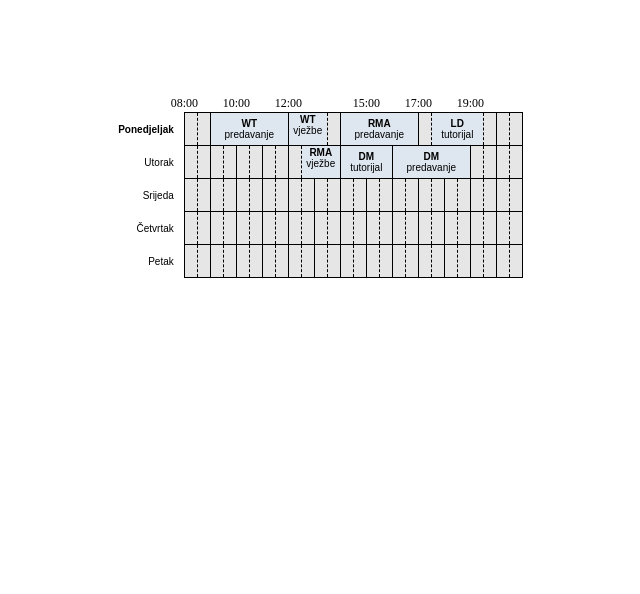
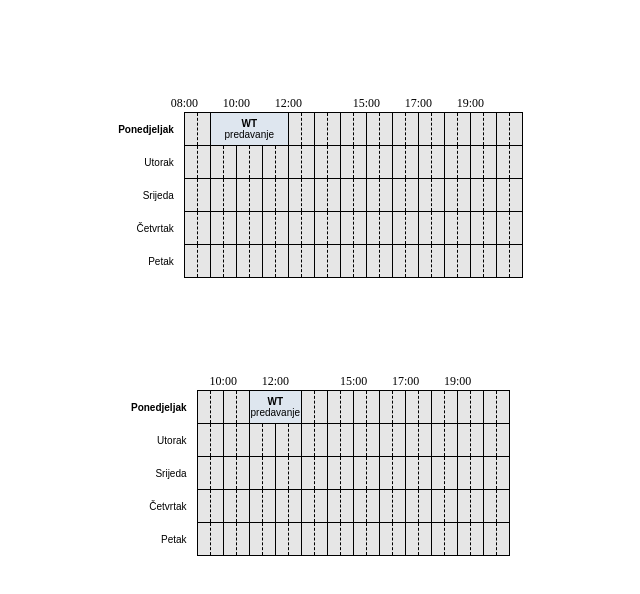
Before and after one commit to ababic2/WebTehnologije_Spirale, a plain HTML site: page Zadatak1/spirala2rasporedi.html in a window 1280 px wide. Shown: the whole page, without its empty margins (320-960 px from the left). Drawn offline with Linux system fonts and the light colour scheme; a web font is replaced by a local one.

Commit message:
Popravljeno get-anje elemenata document replejsan sa raspored

```diff
--- a/Zadatak1/iscrtaj.js
+++ b/Zadatak1/iscrtaj.js
@@ -150,12 +150,12 @@ function defineBorders(timeStart, timeEnd) {
     return s;
 }
 
-function setSpanAndDeleteNeedlessCells(x, startCell, buildName, endCell, row, count) {
+function setSpanAndDeleteNeedlessCells(raspored, x, startCell, buildName, endCell, row, count) {
     x[startCell].innerHTML = buildName;
     x[startCell].colSpan = count;
 
-    let cells = document.getElementsByTagName("table")[0].rows[row].cells;
-    let specificRow = document.getElementsByTagName("table")[0].rows[row];
+    let cells = raspored.getElementsByTagName("table")[0].rows[row].cells;
+    let specificRow = raspored.getElementsByTagName("table")[0].rows[row];
     for (let i = 1; i <  count; i++) {
         specificRow.deleteCell(cells.length - i);
     }
@@ -181,8 +181,8 @@ function findMatchingRowForDay(dan) {
     return row;
 }
 
-function clearAllBordersInRow(row, cells) {
-    let tableRows = document.getElementsByTagName("table")[0].getElementsByTagName("tr");
+function clearAllBordersInRow(raspored, row, cells) {
+    let tableRows = raspored.getElementsByTagName("table")[0].getElementsByTagName("tr");
     for (let i = 1; i < tableRows.length; i++) {
         let y = tableRows[i].getElementsByTagName("td");
         for (let j = 1; j < y.length; j++) {
@@ -244,7 +244,7 @@ function dodajAktivnost(raspored, naziv, tip, vrijemePocetak, vrijemeKraj,dan) {
             if (startCell === -1 || endCell === -1) {
                 window.alert("Greška - u rasporedu ne postoji dan ili vrijeme u kojem pokušavate dodati termin")
             } else {
-                let tableRows = clearAllBordersInRow(row, cells);
+                let tableRows = clearAllBordersInRow(raspored, row, cells);
 
                 function findSpan() {
                     let found = false;
@@ -278,8 +278,8 @@ function dodajAktivnost(raspored, naziv, tip, vrijemePocetak, vrijemeKraj,dan) {
                 //obrisi u nizu iskoristene celije
                 cells.splice(deleteFrom, count)
 
-                let x = document.getElementsByTagName("table")[0].rows[row].cells;
-                setSpanAndDeleteNeedlessCells(x, startCell, buildName, endCell, row, count);
+                let x = raspored.getElementsByTagName("table")[0].rows[row].cells;
+                setSpanAndDeleteNeedlessCells(raspored, x, startCell, buildName, endCell, row, count);
 
                 function updateBorders() {
                     //skip from cells array
--- a/Zadatak1/spirala2rasporedi.html
+++ b/Zadatak1/spirala2rasporedi.html
@@ -9,6 +9,7 @@
 
 <body>
 <div id = "okvir"></div>
+<div id = "okviir"></div>
 <script src="iscrtaj.js"></script>
 <script src = "spirala2rasporedi.js"></script>
 </body>
--- a/Zadatak1/spirala2rasporedi.js
+++ b/Zadatak1/spirala2rasporedi.js
@@ -1,10 +1,25 @@
-let okvir = document.getElementById("okvir");
-iscrtajRaspored(okvir, ["Ponedjeljak","Utorak","Srijeda","Četvrtak","Petak"],8, 21);
-dodajAktivnost(okvir,"WT","predavanje",9,12,"Ponedjeljak");
-dodajAktivnost(okvir,"WT","vježbe",12,13.5,"Ponedjeljak");
-dodajAktivnost(okvir,"RMA","predavanje",14,17,"Ponedjeljak");
-dodajAktivnost(okvir,"LD","tutorijal",17.5,19.5,"Ponedjeljak");
-dodajAktivnost(okvir,"RMA","vježbe",12.5,14,"Utorak");
-dodajAktivnost(okvir,"DM","tutorijal",14,16,"Utorak");
-dodajAktivnost(okvir,"DM","predavanje",16,19,"Utorak");
-// dodajAktivnost(okvir,"OI","predavanje",12,15,"Ponedjeljak");
+function poziv1() {
+    let okvir = document.getElementById("okvir");
+    iscrtajRaspored(okvir, ["Ponedjeljak", "Utorak", "Srijeda", "Četvrtak", "Petak"], 8, 21);
+    dodajAktivnost(okvir, "WT", "predavanje", 9, 12, "Ponedjeljak");
+    // dodajAktivnost(okvir, "WT", "vježbe", 12, 13.5, "Ponedjeljak");
+    // dodajAktivnost(okvir, "RMA", "predavanje", 14, 17, "Ponedjeljak");
+    // dodajAktivnost(okvir, "LD", "tutorijal", 17.5, 19.5, "Ponedjeljak");
+    // dodajAktivnost(okvir, "RMA", "vježbe", 12.5, 14, "Utorak");
+    // dodajAktivnost(okvir, "DM", "tutorijal", 14, 16, "Utorak");
+    // dodajAktivnost(okvir, "DM", "predavanje", 16, 19, "Utorak");
+}
+poziv1();
+
+function poziv2() {
+    let okver = document.getElementById("okviir");
+    iscrtajRaspored(okver, ["Ponedjeljak", "Utorak", "Srijeda", "Četvrtak", "Petak"], 9, 21);
+    dodajAktivnost(okver, "WT", "predavanje", 10, 12, "Ponedjeljak");
+    // dodajAktivnost(okver, "WT", "vježbe", 13, 14, "Ponedjeljak");
+    // dodajAktivnost(okver, "RMA", "predavanje", 14.5, 17, "Ponedjeljak");
+    // dodajAktivnost(okver, "LD", "tutorijal", 17, 19.5, "Ponedjeljak");
+    // dodajAktivnost(okver, "RMA", "vježbe", 12.5, 14, "Utorak");
+    // dodajAktivnost(okver, "DM", "tutorijal", 14, 16, "Utorak");
+    // dodajAktivnost(okver, "DM", "predavanje", 16, 19, "Utorak");
+}
+poziv2()
```
